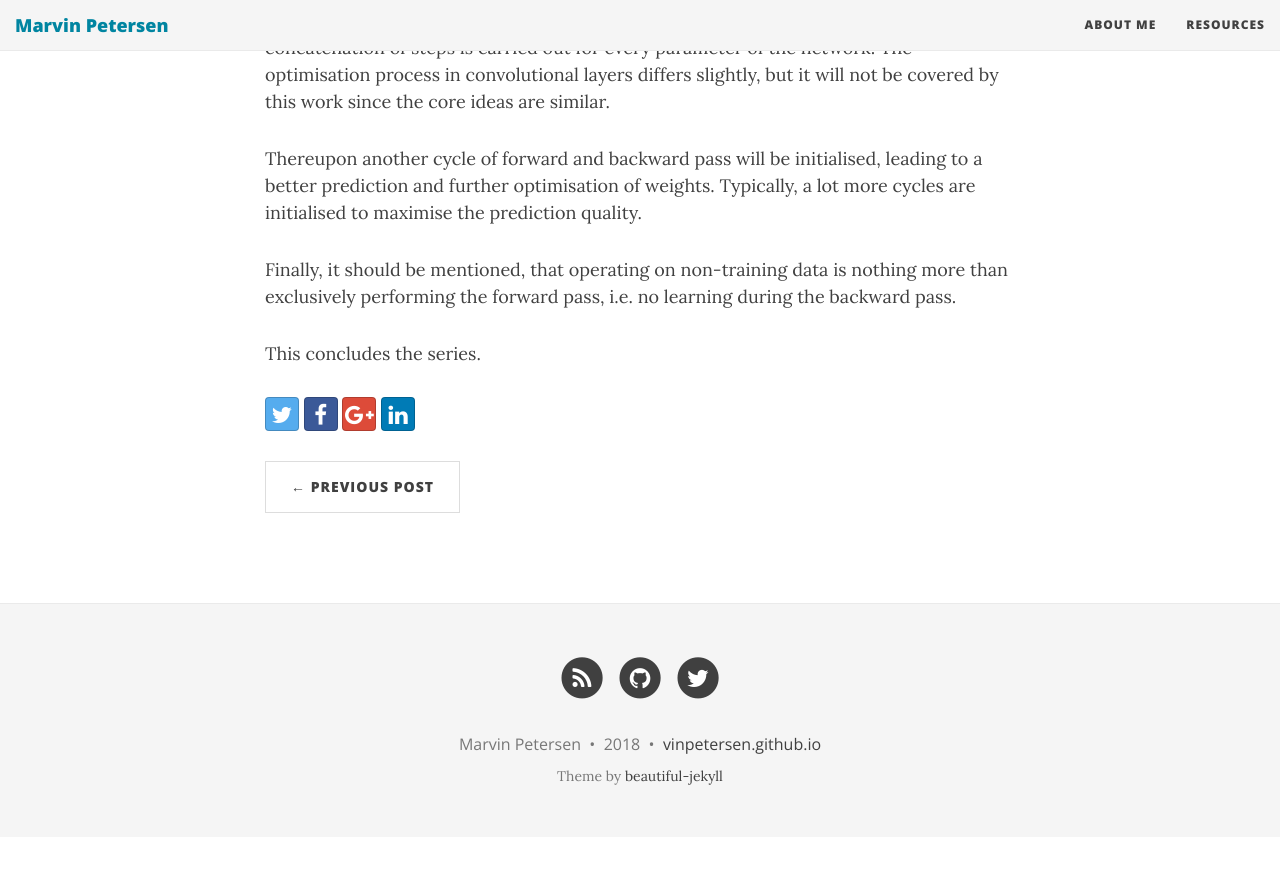
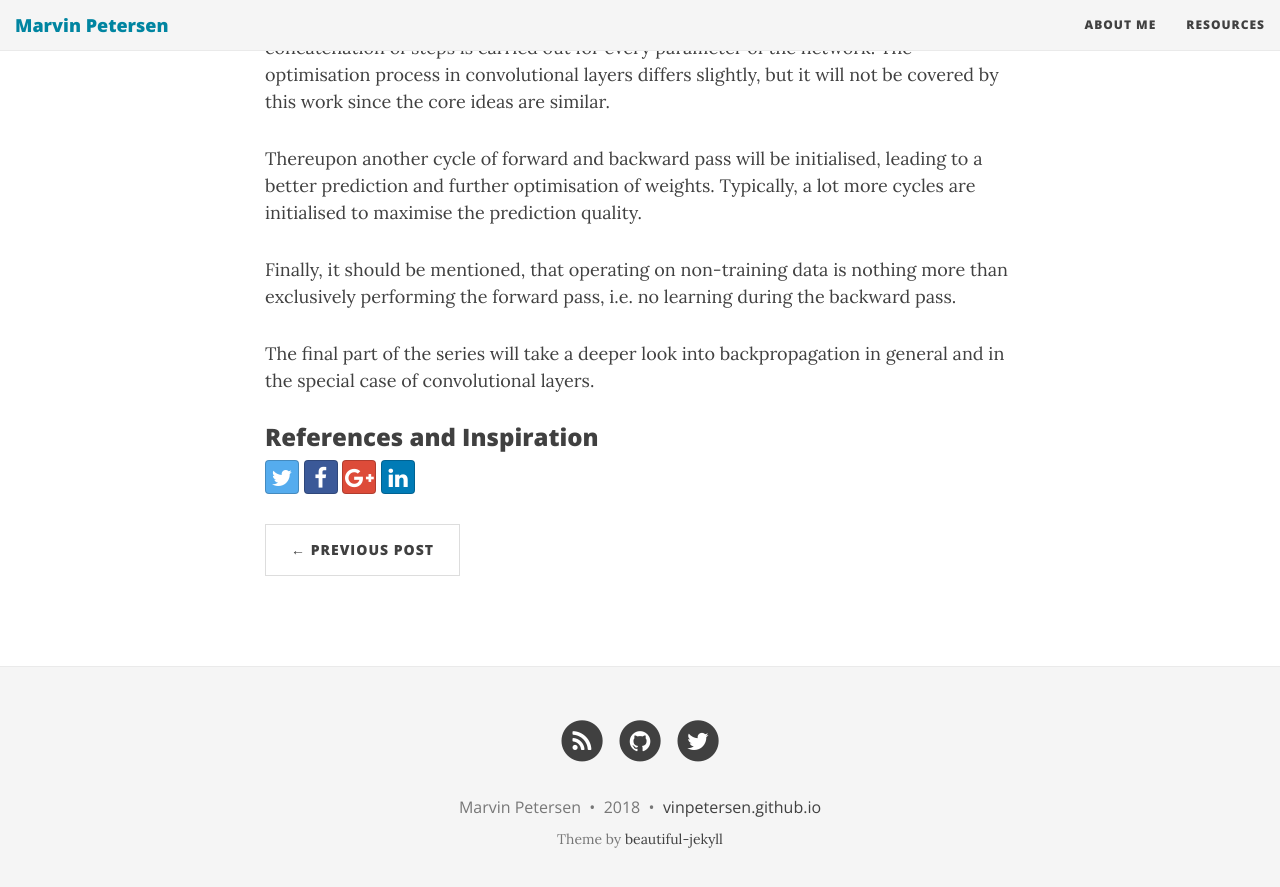
Before and after one commit to m-petersen/vinpetersen.github.io, a Jekyll site: the page built from _posts/2018-11-25-a-guided-tour-through-a-convolutional-neural-network-part-3.md, in a window 1280 px wide and 900 px high, scrolled down 3878 px. Shown: the top 887 px of the window. Built offline with Jekyll 4.4.1, drawn with Linux system fonts in a browser that asks for light colours; nearby versions of some CDN libraries; formulas are drawn with MathJax 3; before the commit the page ends 4715 px from its top, so only the background shows below that.

Commit message:
Update 2018-11-25-a-guided-tour-through-a-convolutional-neural-network-part-3.md

```diff
--- a/_posts/2018-11-25-a-guided-tour-through-a-convolutional-neural-network-part-3.md
+++ b/_posts/2018-11-25-a-guided-tour-through-a-convolutional-neural-network-part-3.md
@@ -42,4 +42,6 @@ Thereupon another cycle of forward and backward pass will be initialised, leadin
 
 Finally, it should be mentioned, that operating on non-training data is nothing more than exclusively performing the forward pass, i.e. no learning during the backward pass.
 
-This concludes the series.
+The final part of the series will take a deeper look into backpropagation in general and in the special case of convolutional layers.
+
+### References and Inspiration
```
